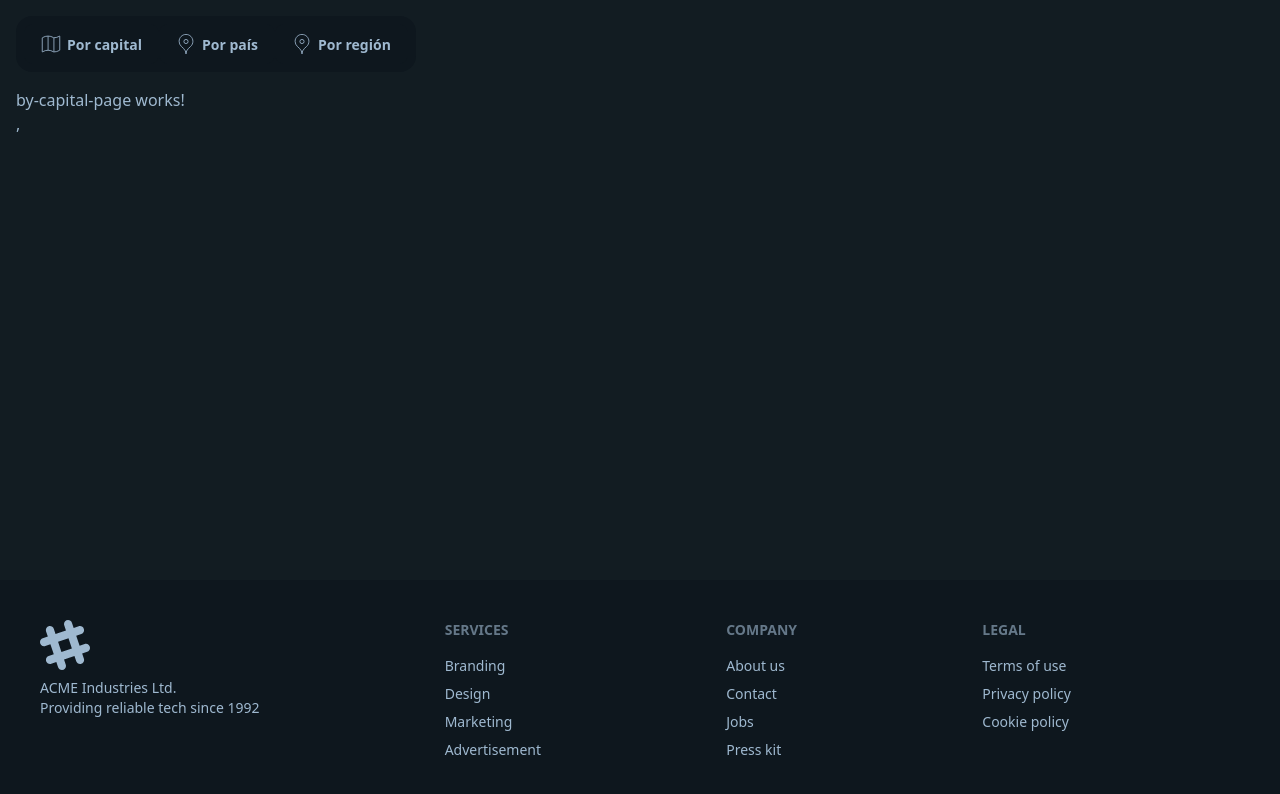
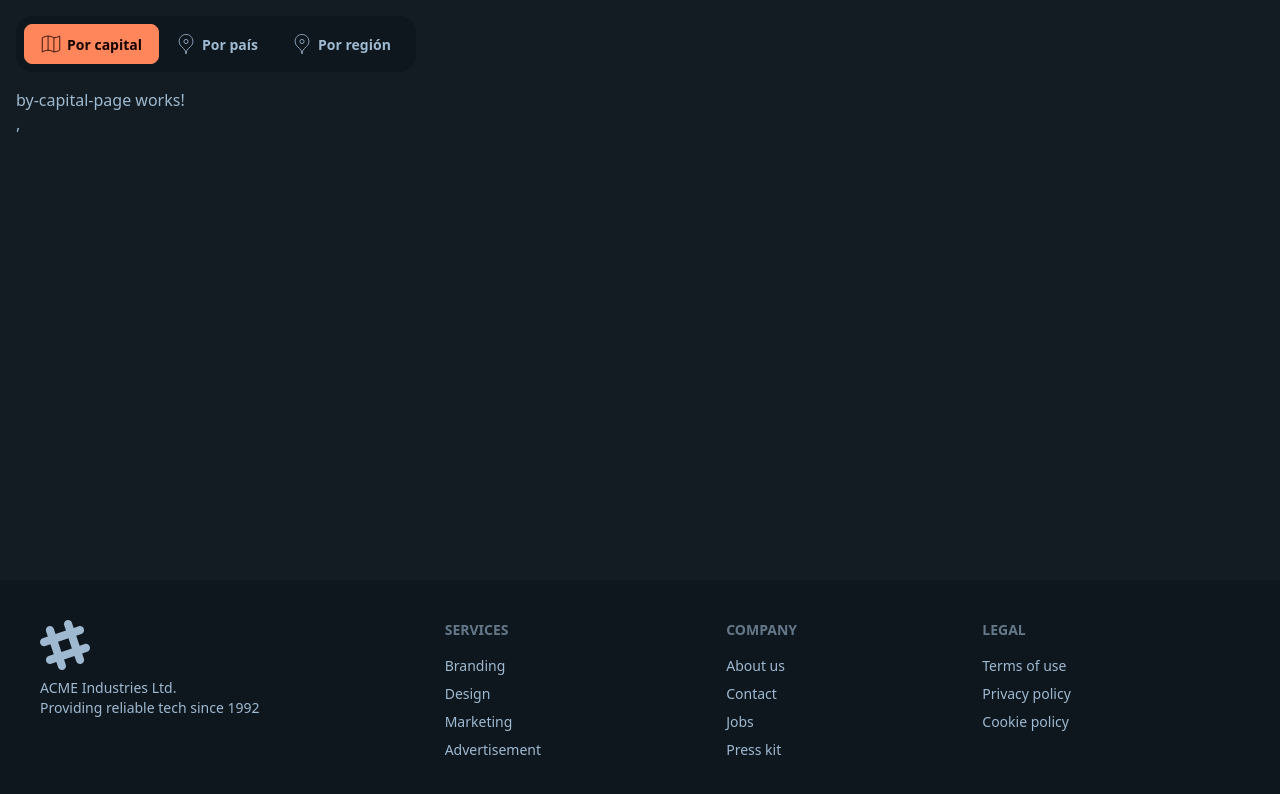
Before and after one commit to JenniArabel/CountryApp, an Angular app in the folder countryApp/: page /by-capital in a window 1280 px wide. Shown: the top 794 px of the page. Built offline with nearby package versions, Linux system fonts and the light colour scheme.

Commit message:
Add router link and router link active to button's menu

```diff
--- a/countryApp/src/app/country/components/top-menu/top-menu.component.html
+++ b/countryApp/src/app/country/components/top-menu/top-menu.component.html
@@ -1,7 +1,7 @@
 <nav class="p-4 w-full">
   <ul class="menu bg-base-200 sm:menu-horizontal rounded-box">
     <li>
-      <a class="btn">
+      <a routerLink="by-capital" routerLinkActive="btn-primary" class="btn">
         <svg
           xmlns="http://www.w3.org/2000/svg"
           width="20"
@@ -20,7 +20,7 @@
     </li>
 
     <li>
-      <a class="btn">
+      <a routerLink="by-country" routerLinkActive="btn-primary" class="btn">
         <svg
           xmlns="http://www.w3.org/2000/svg"
           width="20"
@@ -39,7 +39,7 @@
     </li>
 
     <li>
-      <a class="btn">
+      <a routerLink="by-region" routerLinkActive="btn-primary" class="btn">
         <svg
           xmlns="http://www.w3.org/2000/svg"
           width="20"
--- a/countryApp/src/app/country/components/top-menu/top-menu.component.ts
+++ b/countryApp/src/app/country/components/top-menu/top-menu.component.ts
@@ -1,8 +1,9 @@
 import { Component } from '@angular/core';
+import { RouterLink, RouterLinkActive } from '@angular/router';
 
 @Component({
   selector: 'country-top-menu',
-  imports: [],
+  imports: [ RouterLink, RouterLinkActive],
   templateUrl: './top-menu.component.html',
 })
 export class TopMenuComponent { }
```
